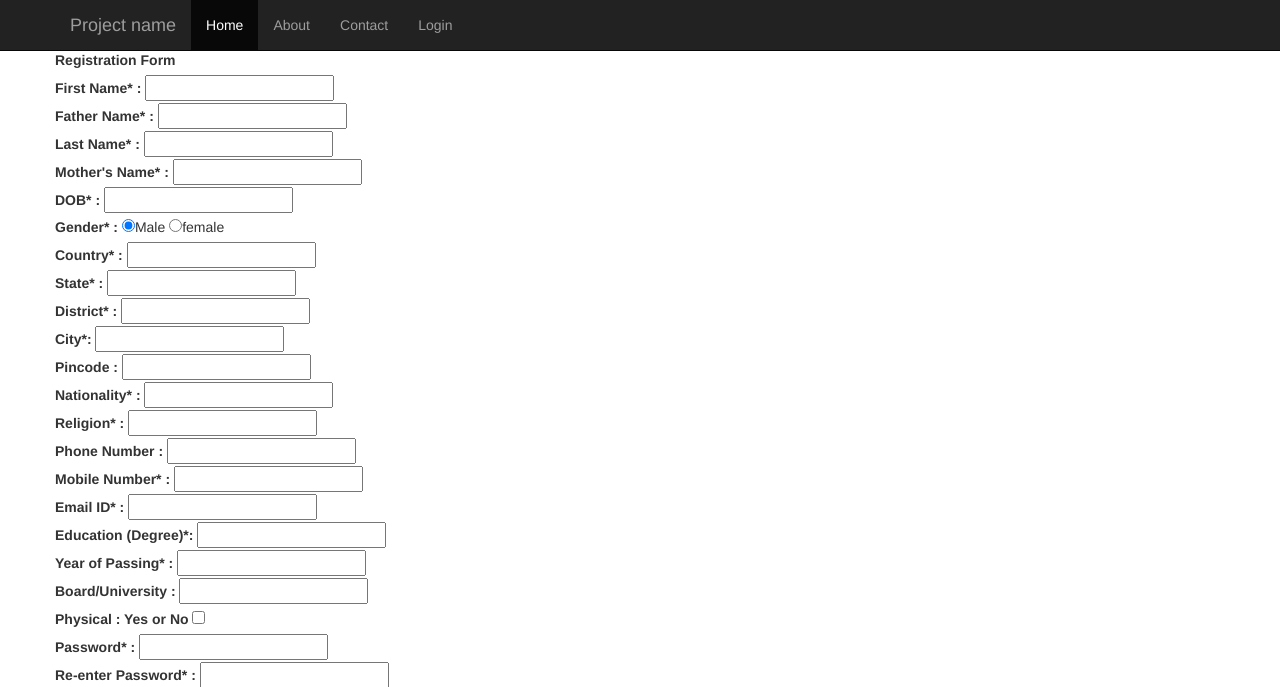
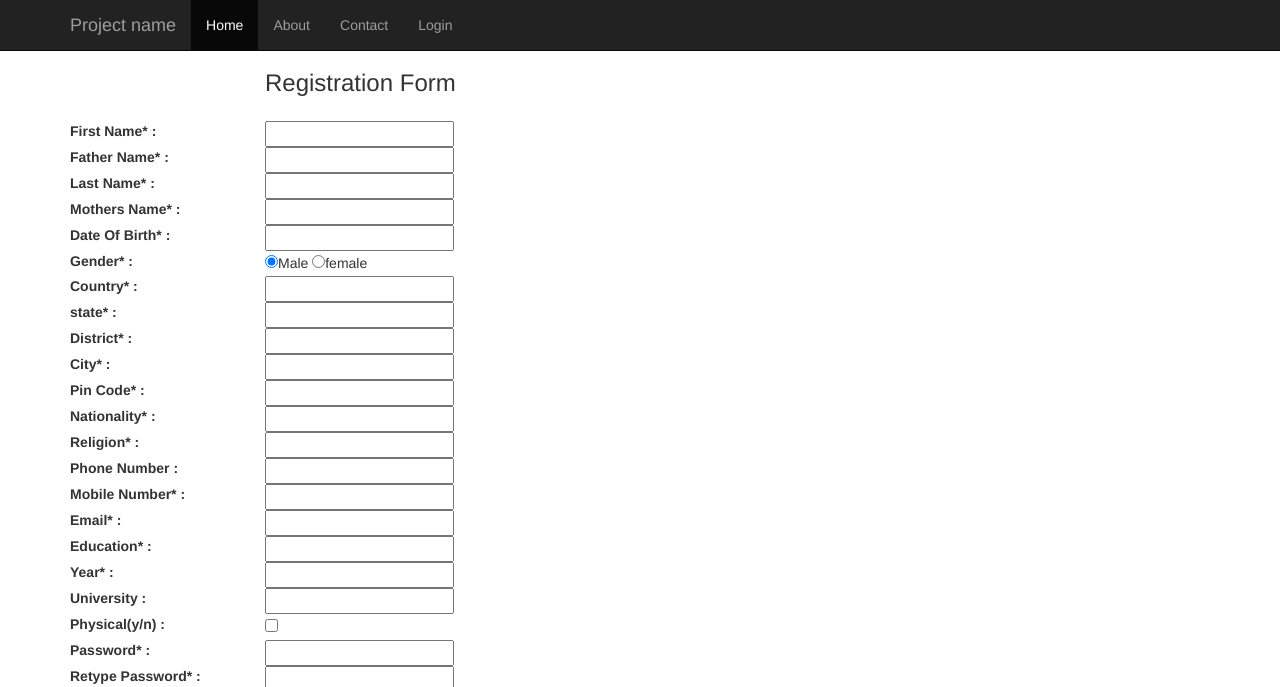
Before and after one commit to MTrainingNGP/amit, a PHP site: page / in a window 1280 px wide. Shown: the top 687 px of the page. Run offline with PHP 8.4, Linux system fonts and the light colour scheme; some libraries are stand-ins or nearby versions.

Commit message:
project assignment commit version 4

```diff
--- a/index.php
+++ b/index.php
@@ -117,6 +117,7 @@ if(isset($_POST['submit1']))
         var var2=document.getElementById("repassword");
         var var3=document.getElementById("email");
         var var4=document.getElementById("6_letters_code");
+        var var5=document.getElementById("mobile");
         if(var1.value!=var2.value)
         {
           alert("password and retype password must match");
@@ -125,6 +126,12 @@ if(isset($_POST['submit1']))
         if(var3.value=="" || (/^\w+([\.-]?\w+)*@\w+([\.-]?\w+)*(\.\w{2,3})+$/.test(var3.value))==false)
         {
           alert("Please check email format");
+          return false;
+        }
+
+        if(isNaN(var5.value))
+        {
+          alert("Mobile Number must be in Number");
           return false;
         }
 
@@ -169,8 +176,8 @@ if(isset($_POST['submit1']))
         <div id="navbar" class="collapse navbar-collapse">
           <ul class="nav navbar-nav">
             <li class="active"><a href="#">Home</a></li>
-            <li><a href="about.php">About</a></li>
-            <li><a href="contact.php">Contact</a></li>
+            <li><a href="#">About</a></li>
+            <li><a href="#">Contact</a></li>
             <li><a href="login.php">Login</a></li>
           </ul>
         </div><!--/.nav-collapse -->
@@ -185,172 +192,137 @@ if(isset($_POST['submit1']))
       </div>-->
 
       <form name="register" action="" method="post" onsubmit="return validate1()">
-       <table align="center" border=0>
+
         <div class="row">
-          <div class="col-sm-30">
-            <label><b>Registration Form</b></label>
+          <div class="col-sm-2"></div>
+          <div class="col-sm-6">
+            <label><b><h3>Registration Form<h3></b></label>
           </div>
         </div>
 
        	<div class="row">
-  	   		<div class="col-sm-30">
-  	   			<label>First Name* :</label>
-            <input type="text" name="firstname" required>
-          </div>
+  	   		<div class="col-sm-2"><label>First Name* :</label></div>
+          <div class="col-sm-6"><input type="text" name="firstname" required></div>
   	   	</div>
 
   	   	<div class="row">
-       		<div class="col-sm-30">
-       			<label>Father Name* :</label>
-       			<input type="text" name="fathername" required>
-       		</div>
+       		<div class="col-sm-2"><label>Father Name* :</label></div>
+          <div class="col-sm-6"><input type="text" name="fathername" required></div>
+
        	</div>
 
 
        	<div class="row">
-       		<div class="col-sm-30">
-       			<label>Last Name* :</label>
-       			<input type="text" name="lastname" required>
-       		</div>
+       		<div class="col-sm-2"><label>Last Name* :</label></div>
+          <div class="col-sm-6"><input type="text" name="lastname" required></div>
        	</div>
 
        	<div class="row">
-  	   		<div class="col-sm-30">
-  	   			<label>Mother's Name* :</label>
-  	   			<input type="text" name="mothername" required>
+  	   			<div class="col-sm-2"><label>Mothers Name* :</label></div>
+            <div class="col-sm-6"><input type="text" name="mothername" required></div>
+  	   	</div>
+
+  	   	 <div class="row">
+  	   			<div class="col-sm-2"><label>Date Of Birth* :</label></div>
+            <div class="col-sm-6"><input type="text" name="dob" required></div>
+        </div>
+
+  	   	<div class="row">
+  	   			<div class="col-sm-2"><label>Gender* :</label></div>
+            <div class="col-sm-6">
+            <input type="radio" name="gender" value="m" checked>Male
+  	   			<input type="radio" name="gender" value="f">female
   	   		</div>
   	   	</div>
 
-  	   	 <div class="row">
-  	   		<div class="col-sm-30">
-  	   			<label>DOB* :</label>
-  	   			<input type="text" name="dob" required>
-  	   		</div>
+		    <div class="row">
+  	   		<div class="col-sm-2"><label>Country* :</label></div>
+          <div class="col-sm-6"><input type="text" name="country" required></div>
   	   	</div>
+
+  	   	<div class="row">
+  	   		<div class="col-sm-2"><label>state* :</label></div>
+          <div class="col-sm-6"><input type="text" name="state" required></div>
+  	   	</div>
+
+  	   	<div class="row">
+  	   		<div class="col-sm-2"><label>District* :</label></div>
+          <div class="col-sm-6"><input type="text" name="district" required></div>
+  	   	</div>
+
+  	   	<div class="row">
+  	   		<div class="col-sm-2"><label>City* :</label></div>
+          <div class="col-sm-6"><input type="text" name="city" required></div>
+  	   	</div>
+
+  	   	<div class="row">
+  	   		<div class="col-sm-2"><label>Pin Code* :</label></div>
+          <div class="col-sm-6"><input type="text" name="pincode" required></div>
+  	   	</div>
+
+  	   	<div class="row">
+  	   		<div class="col-sm-2"><label>Nationality* :</label></div>
+          <div class="col-sm-6"><input type="text" name="nationality" required></div>
+  	   	</div>
+
+    	  <div class="row">
+  	   			<div class="col-sm-2"><label>Religion* :</label></div>
+            <div class="col-sm-6"><input type="text" name="religion" required></div>
+  	   	</div>
+
+  	   	<div class="row">
+  	   		<div class="col-sm-2"><label>Phone Number :</label></div>
+          <div class="col-sm-6"><input type="text" name="phone" required></div>
+  	   	</div>
+
+   		  <div class="row">
+  	   		<div class="col-sm-2"><label>Mobile Number* :</label></div>
+          <div class="col-sm-6"><input type="text" name="mobile" id="mobile" required></div>
+  	   	</div>
+
+  	   	<div class="row">
+  	   		<div class="col-sm-2"><label>Email* :</label></div>
+          <div class="col-sm-6"><input type="text" name="email" required></div>
+  	   	</div>
+
+  	   	<div class="row">
+  	   		<div class="col-sm-2"><label>Education* :</label></div>
+          <div class="col-sm-6"><input type="text" name="education" required></div>
+  	   	</div>
+
+  	   	<div class="row">
+  	   		<div class="col-sm-2"><label>Year* :</label></div>
+          <div class="col-sm-6"><input type="text" name="year" required></div>
+  	   	</div>
+
+  	   	<div class="row">
+  	   		<div class="col-sm-2"><label>University :</label></div>
+          <div class="col-sm-6"><input type="text" name="university" required></div>
+  	   	</div>
+
+  	   	<div class="row">
+  	   			<div class="col-sm-2"><label>Physical(y/n) :</label></div>
+            <div class="col-sm-6">
+  	   			   <input type="checkbox" name="physical" id="physical" onclick="togglevalue()">
+  	   			   <input type="text" name="comment" id="comment" style="visibility:hidden">
+            </div>
+  	   	</div>
+
   	   	<div class="row">
   	   		<div class="col-sm-30">
-  	   			<label>Gender* :</label>
-  	   			<input type="radio" name="gender" value="m" checked>Male
-  	   			<input type="radio" name="gender" value="f">female
-  	   		</div>
-  	   	</div>
-		<div class="row">
-  	   		<div class="col-sm-30">
-  	   			<label>Country* :</label>
-  	   			<input type="text" name="country" required>
+  	   			<div class="col-sm-2"><label>Password* :</label></div>
+            <div class="col-sm-6"><input type="password" name="password" required></div>
   	   		</div>
   	   	</div>
 
   	   	<div class="row">
-  	   		<div class="col-sm-30">
-  	   			<label>State* :</label>
-  	   			<input type="text" name="state" required>
-  	   		</div>
-  	   	</div>
-
-  	   	<div class="row">
-  	   		<div class="col-sm-30">
-  	   			<label>District* :</label>
-  	   			<input type="text" name="district" required>
-  	   		</div>
-  	   	</div>
-
-  	   	<div class="row">
-  	   		<div class="col-sm-30">
-  	   			<label>City*:</label>
-  	   			<input type="text" name="city" required>
-  	   		</div>
-  	   	</div>
-
-  	   	<div class="row">
-  	   		<div class="col-sm-30">
-  	   			<label>Pincode :</label>
-  	   			<input type="text" name="pincode">
-  	   		</div>
-  	   	</div>
-
-  	   	<div class="row">
-  	   		<div class="col-sm-30">
-  	   			<label>Nationality* :</label>
-  	   			<input type="text" name="nationality" required>
-  	   		</div>
-  	   	</div>
-
-    	<div class="row">
-  	   		<div class="col-sm-30">
-  	   			<label>Religion* :</label>
-  	   			<input type="text" name="religion" required>
-  	   		</div>
-  	   	</div>
-
-  	   	<div class="row">
-  	   		<div class="col-sm-30">
-  	   			<label>Phone Number :</label>
-  	   			<input type="text" name="phone" type="number">
-  	   		</div>
-  	   	</div>
-
-   		<div class="row">
-  	   		<div class="col-sm-30">
-  	   			<label>Mobile Number* :</label>
-  	   			<input type="text" name="mobile" type="number" required>
-  	   		</div>
-  	   	</div>
-
-  	   	<div class="row">
-  	   		<div class="col-sm-30">
-  	   			<label>Email ID* :</label>
-  	   			<input type="text" name="email" id="email" required>
-  	   		</div>
-  	   	</div>
-
-  	   	<div class="row">
-  	   		<div class="col-sm-30">
-  	   			<label>Education (Degree)*:</label>
-  	   			<input type="text" name="education" required>
-  	   		</div>
-  	   	</div>
-
-  	   	<div class="row">
-  	   		<div class="col-sm-30">
-  	   			<label>Year of Passing* :</label>
-  	   			<input type="text" name="year">
-  	   		</div>
-  	   	</div>
-
-  	   	<div class="row">
-  	   		<div class="col-sm-30">
-  	   			<label>Board/University :</label>
-  	   			<input type="text" name="university">
-  	   		</div>
-  	   	</div>
-
-  	   	<div class="row">
-  	   		<div class="col-sm-30">
-  	   			<label>Physical : Yes or No</label>
-  	   			<input type="checkbox" name="physical" id="physical" onclick="togglevalue()">
-  	   			<input type="text" name="comment" id="comment" style="visibility:hidden">
-
-  	   		</div>
-  	   	</div>
-
-  	   	<div class="row">
-  	   		<div class="col-sm-30">
-  	   			<label>Password* :</label>
-  	   			<input type="password" name="password" id="password" required>
-  	   		</div>
-  	   	</div>
-
-  	   	<div class="row">
-  	   		<div class="col-sm-30">
-  	   			<label>Re-enter Password* :</label>
-  	   			<input type="password" name="repassword" id="repassword" required>
-  	   		</div>
+  	   		<div class="col-sm-2"><label>Retype Password* :</label></div>
+          <div class="col-sm-6"><input type="password" name="repassword" required></div>
   	   	</div>
 
         <div class="row">
-          <div class="col-sm-30">
-            <label>captcha</label>
+          <div class="col-sm-2"><label>Captcha :*</label></div>
+          <div class="col-sm-6">
             <img src="captcha_code_file.php?rand=<?php echo rand(); ?>" id='captchaimg'><br>
             <label for='message'>Enter the code above here :</label><br>
             <input id="6_letters_code" name="6_letters_code" type="text" required><br>
@@ -360,14 +332,16 @@ if(isset($_POST['submit1']))
 
 
   	   	<div class="row">
-  	   		<div class="col-sm-30">
-  	   			<input type="checkbox" name="accept" required>
-  	   			<label> “I Accept Terms and Condition"</label>
+           <div class="col-sm-2"></div>
+  	   		  <div class="col-sm-6">
+  	   			 <input type="checkbox" name="accept" required>
+  	   			 <label> I Accept Terms and Condition</label>
   	   		</div>
   	   	</div>
 
   	   	<div class="row">
-  	   		<div class="col-sm-30">
+          <div class="col-sm-2"></div>
+  	   		<div class="col-sm-3">
   	   			<input type="submit" class="btn btn-primary" name="submit1" value="Create Account">
   	   		</div>
   	   	</div>
```
